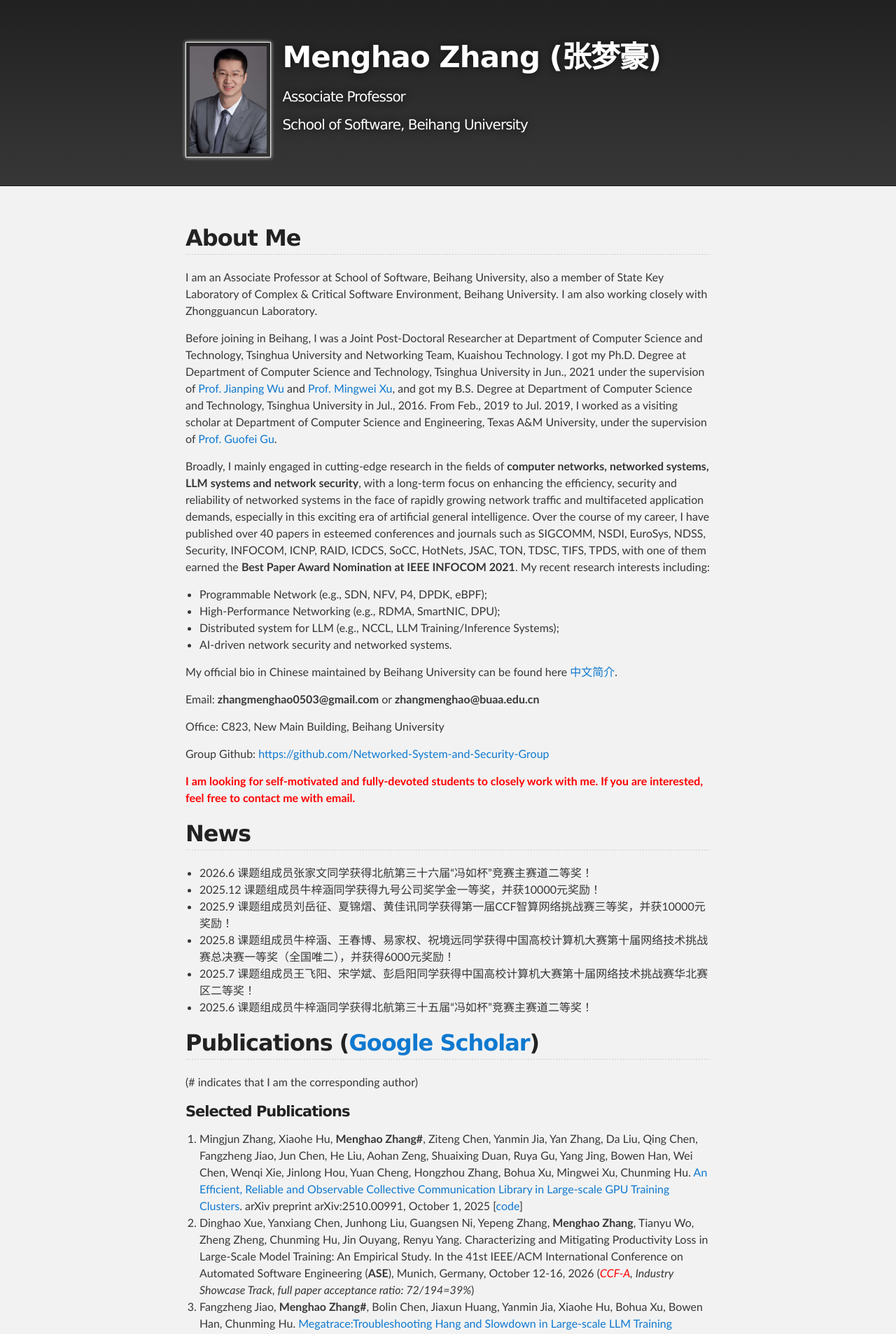
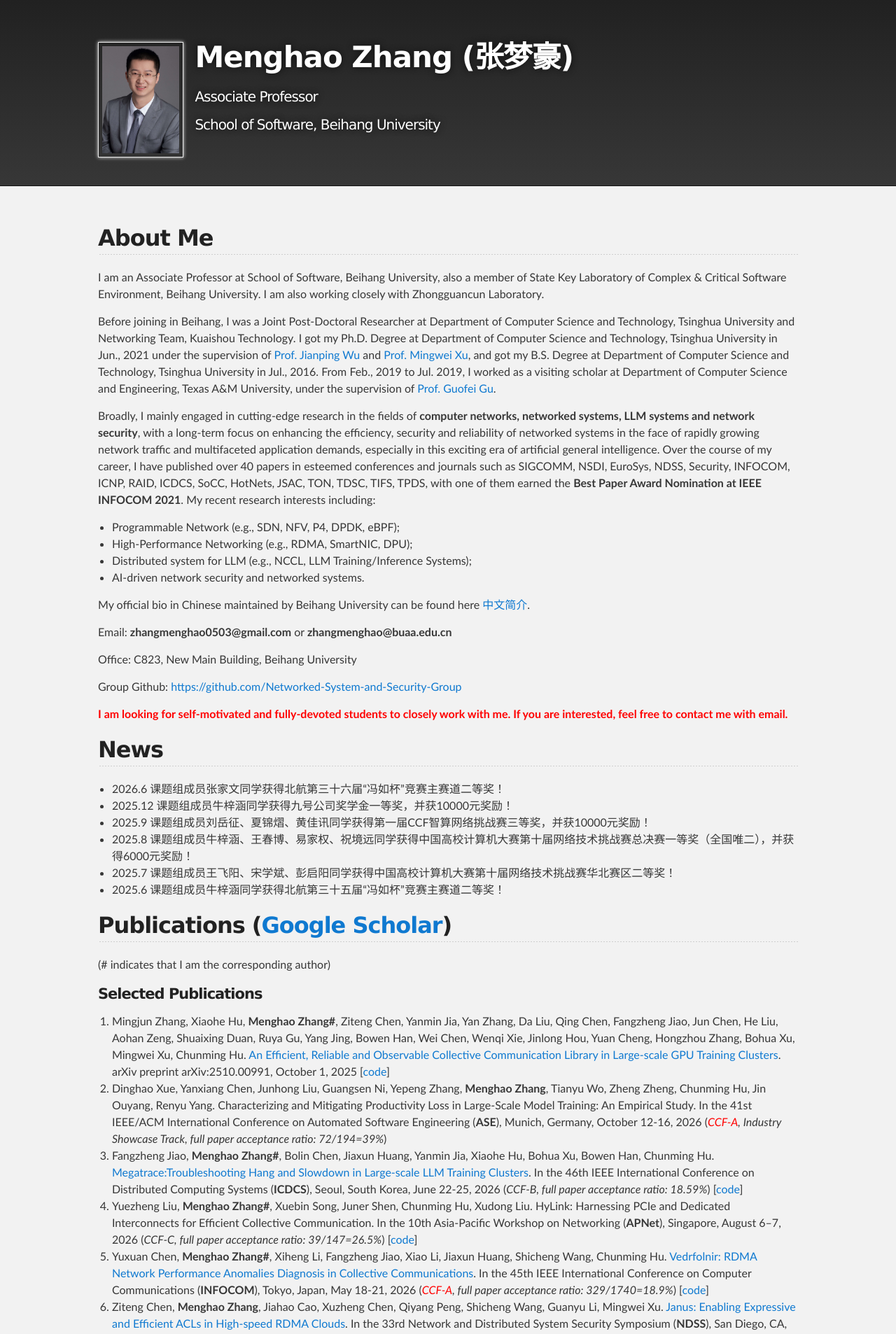
Before and after one commit to zhangmenghao/zhangmenghao.github.io, a Jekyll site: the page built from index.md, in a window 1280 px wide. Shown: the top 1906 px of the page at 70% size. Built offline with Jekyll 4.4.1, drawn with Linux system fonts in a browser that asks for light colours.

Commit message:
Widen content column and add local Jekyll launcher
Increase .inner max-width 750px -> 1000px (and img cap 739px -> 980px)
so text is less cramped on desktop. Add serve.sh helper to run Jekyll
locally against ruby@3.3, and ignore vendor/ and .bundle/.

Co-Authored-By: Claude Opus 4.8 (1M context) <noreply@anthropic.com>

```diff
--- a/_sass/jekyll-theme-slate.scss
+++ b/_sass/jekyll-theme-slate.scss
@@ -133,7 +133,7 @@ strong {
 img {
   position: relative;
   margin: 0 auto;
-  max-width: 739px;
+  max-width: 980px;
   padding: 5px;
   margin: 10px 0 10px 0;
   border: 1px solid #ebebeb;
@@ -261,7 +261,7 @@ Full-Width Styles
 
 .inner {
   position: relative;
-  max-width: 750px;
+  max-width: 1000px;
   padding: 20px 10px;
   margin: 0 auto;
 }
```
Also changed, not shown: 2 other files.
